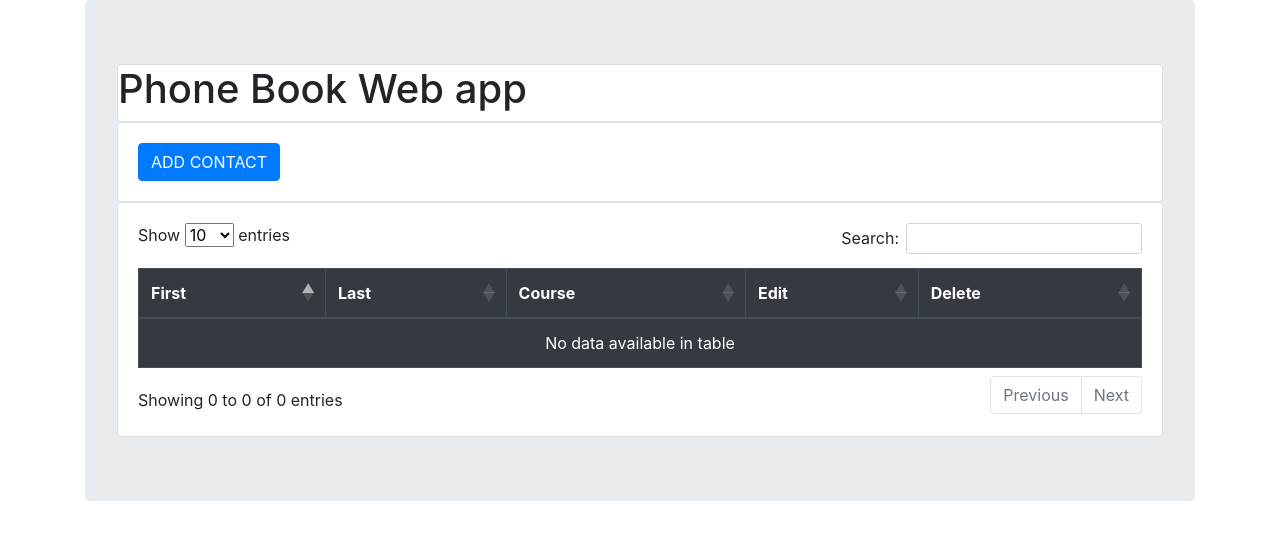
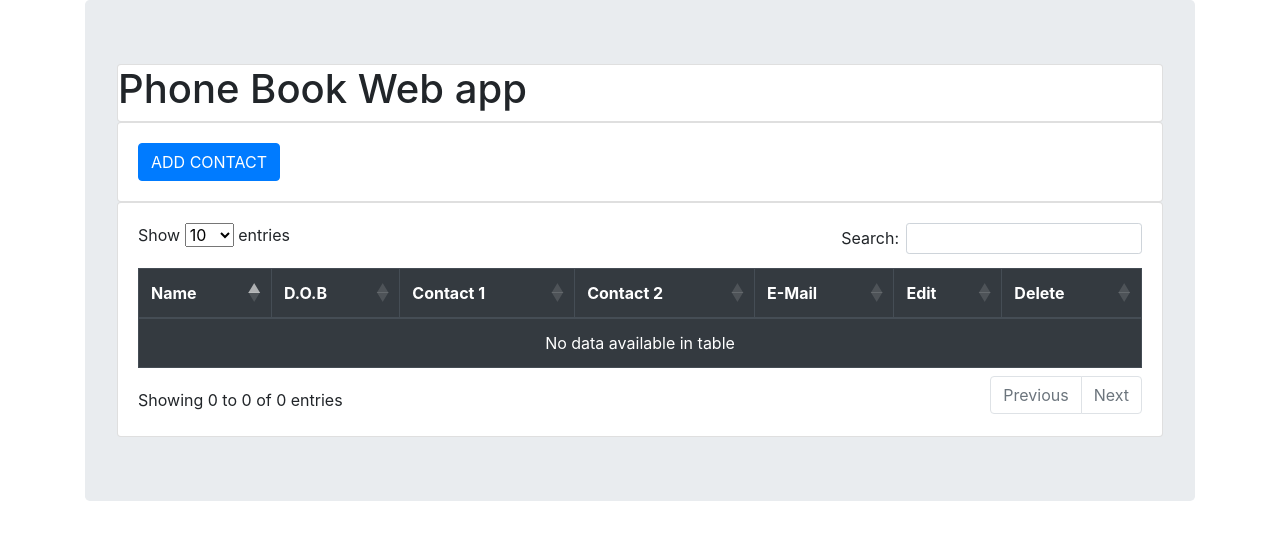
Before and after one commit to himanshu-802/phonebook-app, a PHP site: page / in a window 1280 px wide. Shown: the top 540 px of the page. Run offline with PHP 8.4, Linux system fonts and the light colour scheme; data that the repository does not hold is empty; some libraries are stand-ins or nearby versions.

Commit message:
Update index.php
Updated

```diff
--- a/index.php
+++ b/index.php
@@ -26,27 +26,34 @@
 
 						<div class="form-group">
 							<label >Name</label>
-							<input type="text" name="fname" class="form-control" placeholder="Enter Name">
+							<input type="text" name="fname" class="form-control" placeholder="Enter Name" required="">
 						</div>
-                        <div class="form-group">
-							<label >lname</label>
-							<input type="text" name="lname" class="form-control" placeholder="Enter D.O.B">
-						</div>
+
+                        <div class="form-group ">
+                             <label >Date</label>
+                             <input class="form-control" name ="dob" type="date" value="2011-08-19" >
+                        </div>
 
 					    <div class="form-group">
 							<label >Contact Number 1</label>
-							<input type="text" name="course" class="form-control" placeholder="Enter Contact 1">
+							<input type="text" name="contact1" class="form-control" placeholder="Enter Contact 1" required="">
 						</div>
 
 						<div class="form-group">
 							<label >Contact Number 2</label>
-							<input type="text" name="contact" class="form-control" placeholder="Enter Contact 2">
+							<input type="text" name="contact2" class="form-control" placeholder="Enter Contact 2">
 						</div>
+						<div class="form-group">
+							<label >Email</label>
+							<input type="email" name="email" class="form-control" placeholder="Enter Email-Id">
+						</div>
+
+
 
 				</div>
 				<div class="modal-footer">
 					<button type="button" class="btn btn-secondary" data-dismiss="modal">Close</button>
-					<button type="submit" name="insertdata" class="btn btn-primary">Save Data</button>
+					<button type="submit" name="insertdata" class="btn btn-primary">Save Contact</button>
 				</div>
 			</form>
 
@@ -65,7 +72,7 @@
 		<div class="modal-dialog">
 			<div class="modal-content">
 				<div class="modal-header">
-					<h5 class="modal-title" id="exampleModalLabel">Edit Student Data</h5>
+					<h5 class="modal-title" id="exampleModalLabel">Edit Contact Data</h5>
 					<button type="button" class="close" data-dismiss="modal" aria-label="Close">
 						<span aria-hidden="true">&times;</span>
 					</button>
@@ -73,23 +80,31 @@
 				<form action="updatecode.php" method="POST">
 				<div class="modal-body">
 
+
+
+
 						<div class="form-group">
 							<label >Name</label>
-							<input type="text" name="fname" id="fname" class="form-control" placeholder="Enter Name">
+							<input type="text" name="fname" id="fname" class="form-control" placeholder="Enter Name" required="">
 						</div>
-                        <div class="form-group">
-							<label >lname</label>
-							<input type="text" name="lname" id="lname" class="form-control" placeholder="Enter D.O.B">
-						</div>
+                        <div class="form-group ">
+                             <label >Date</label>
+                             <input class="form-control" name="dob" type="date" id="dob" value="2011-08-19" >
+
+                        </div>
 
 					    <div class="form-group">
 							<label >Contact Number 1</label>
-							<input type="text" name="course" id="course" class="form-control" placeholder="Enter Contact 1">
+							<input type="text" name="contact1" class="form-control" id="contact1" placeholder="Enter Contact 1" required="">
 						</div>
 
 						<div class="form-group">
 							<label >Contact Number 2</label>
-							<input type="text" name="contact" id="contact" class="form-control" placeholder="Enter Contact 2">
+							<input type="text" name="contact2" class="form-control" id="contact2" placeholder="Enter Contact 2">
+						</div>
+						<div class="form-group">
+							<label >Email</label>
+							<input type="email" name="email" class="form-control" id="email" placeholder="Enter Email-Id">
 						</div>
 
 				</div>
@@ -110,7 +125,7 @@
 
 <!-- ####################################################################### -->
 
-	<!-- EDIT FORM (Bootstarp MODAL) -->
+	<!-- DELETE FORM (Bootstarp MODAL) -->
 	<div class="modal fade" id="deleteModal" tabindex="-1" role="dialog" aria-labelledby="exampleModalLabel" aria-hidden="true">
 		<div class="modal-dialog">
 			<div class="modal-content">
@@ -173,18 +188,18 @@
 
                     <?php
 
-                         $connection = mysqli_connect("localhost","root","","phpcrud");
-                         $query ="SELECT * FROM student ORDER BY fname";
+                         $connection = mysqli_connect("localhost","root","","rentomojo");
+                         $query ="SELECT * FROM phonebook ORDER BY fname";
                          $query_run= mysqli_query($connection,$query);
-
-
                      ?>
 					<table id ="datatableid" class="table table-bordered table-dark">
 						<thead>
 							<tr>
-								<th scope="col">First</th>
-								<th scope="col">Last</th>
-								<th scope="col">Course</th>
+								<th scope="col">Name</th>
+								<th scope="col">D.O.B</th>
+								<th scope="col">Contact 1</th>
+								<th scope="col">Contact 2</th>
+								<th scope="col">E-Mail</th>
 								<th scope="col">Edit</th>
 								<th scope="col">Delete</th>
 							</tr>
@@ -199,8 +214,10 @@
 							<tr>
 
 								<td><?php echo $body['fname']; ?></td>
-								<td><?php echo $body['lname']; ?></td>
-								<td><?php echo $body['course']; ?></td>
+								<td><?php echo $body['dob']; ?></td>
+								<td><?php echo $body['contact1']; ?></td>
+								<td><?php echo $body['contact2']; ?></td>
+								<td><?php echo $body['email']; ?></td>
 								<td>
 									<button class="btn btn-success editBtn">EDIT</button>
 								</td>
@@ -236,10 +253,7 @@
     <script >
 
     	$(document).ready(function() {
-          var table = $('#datatableid').DataTable();
-
-
-
+               $('#datatableid').DataTable();
         } );
 
     </script>
@@ -281,10 +295,13 @@
 
     			console.log(data);
 
+
+
     			$('#fname').val(data[0]);
-    			$('#lname').val(data[1]);
-    			$('#course').val(data[2]);
-
+    			$('#dob').val(data[1]);
+    			$('#contact1').val(data[2]);
+    			$('#contact2').val(data[3]);
+    			$('#email').val(data[4]);
     		});
     	});
 
```
